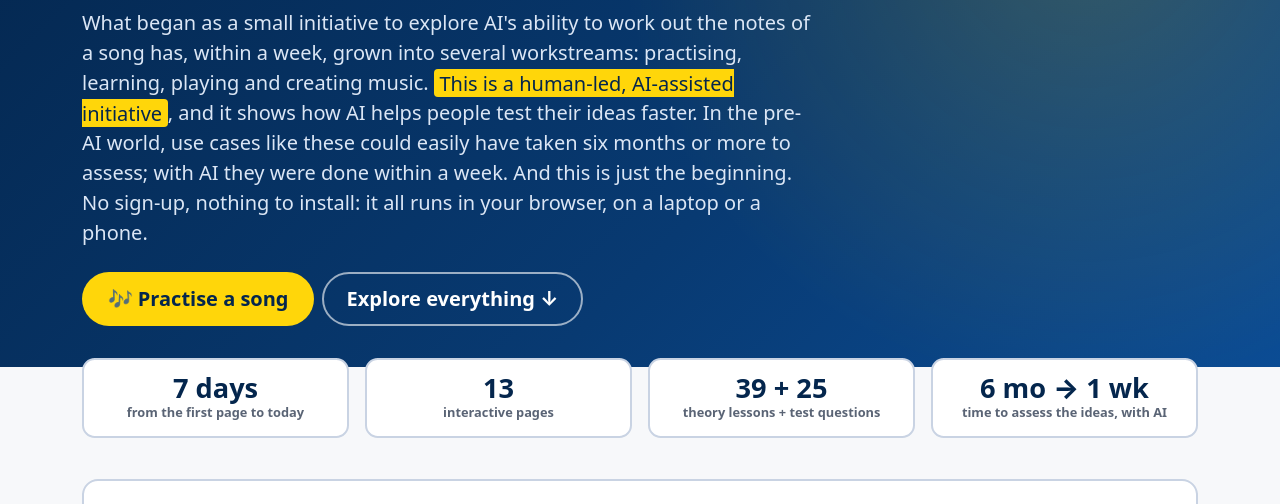
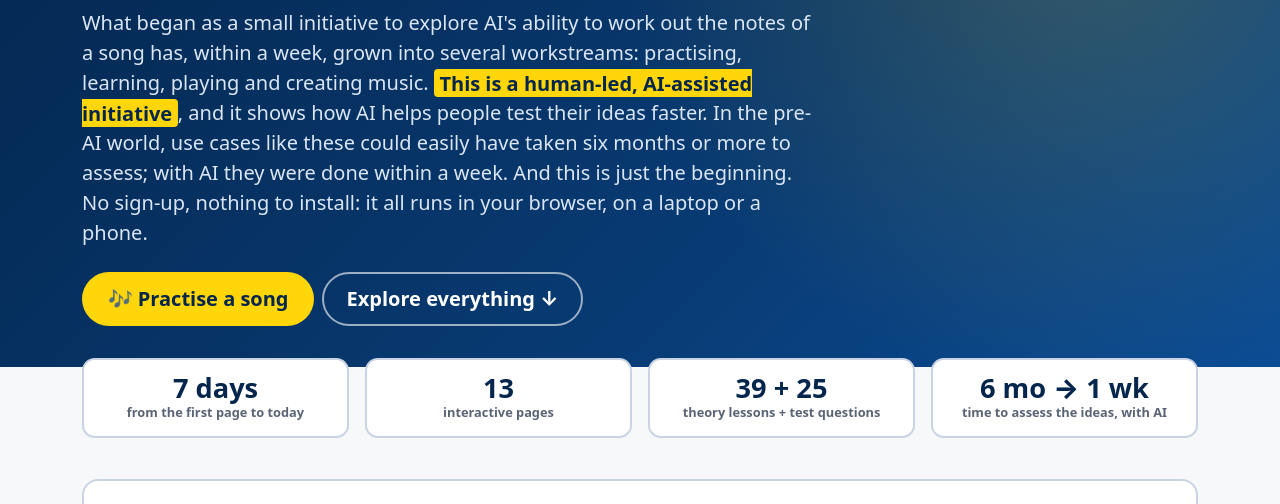
Before and after one commit to RAGchamp/MUSIC, a plain HTML site: page index.html in a window 1280 px wide. Shown: the part 270-774 px from the top of the page. Drawn offline with nearby package versions, Linux system fonts and the light colour scheme.

Commit message:
Home page: bold the human-led, AI-assisted highlight
Co-Authored-By: Claude Opus 5.5 <noreply@anthropic.com>

```diff
--- a/index.html
+++ b/index.html
@@ -126,7 +126,7 @@
     <div class="kicker">RAG Champ · Music</div>
     <h1>Learn, play and create music:<br><span>human-led, AI-assisted.</span></h1>
     <p class="lead mb-4">What began as a small initiative to explore AI's ability to work out the notes of a song has, within a week,
-      grown into several workstreams: practising, learning, playing and creating music. <span style="background:var(--nav-yellow);color:var(--nav-blue);padding:.05rem .35rem;border-radius:.25rem">This is a human-led, AI-assisted initiative</span>,
+      grown into several workstreams: practising, learning, playing and creating music. <span style="background:var(--nav-yellow);color:var(--nav-blue);font-weight:700;padding:.05rem .35rem;border-radius:.25rem">This is a human-led, AI-assisted initiative</span>,
       and it shows how AI helps people test their ideas faster. In the pre-AI world, use cases like these could easily have taken
       <b>six months or more</b> to assess; with AI they were done <b>within a week</b>. And <b>this is just the beginning</b>. No sign-up, nothing to install: it all runs in your browser, on a laptop or a phone.</p>
     <div class="hero-btns d-flex flex-wrap gap-2">
```
